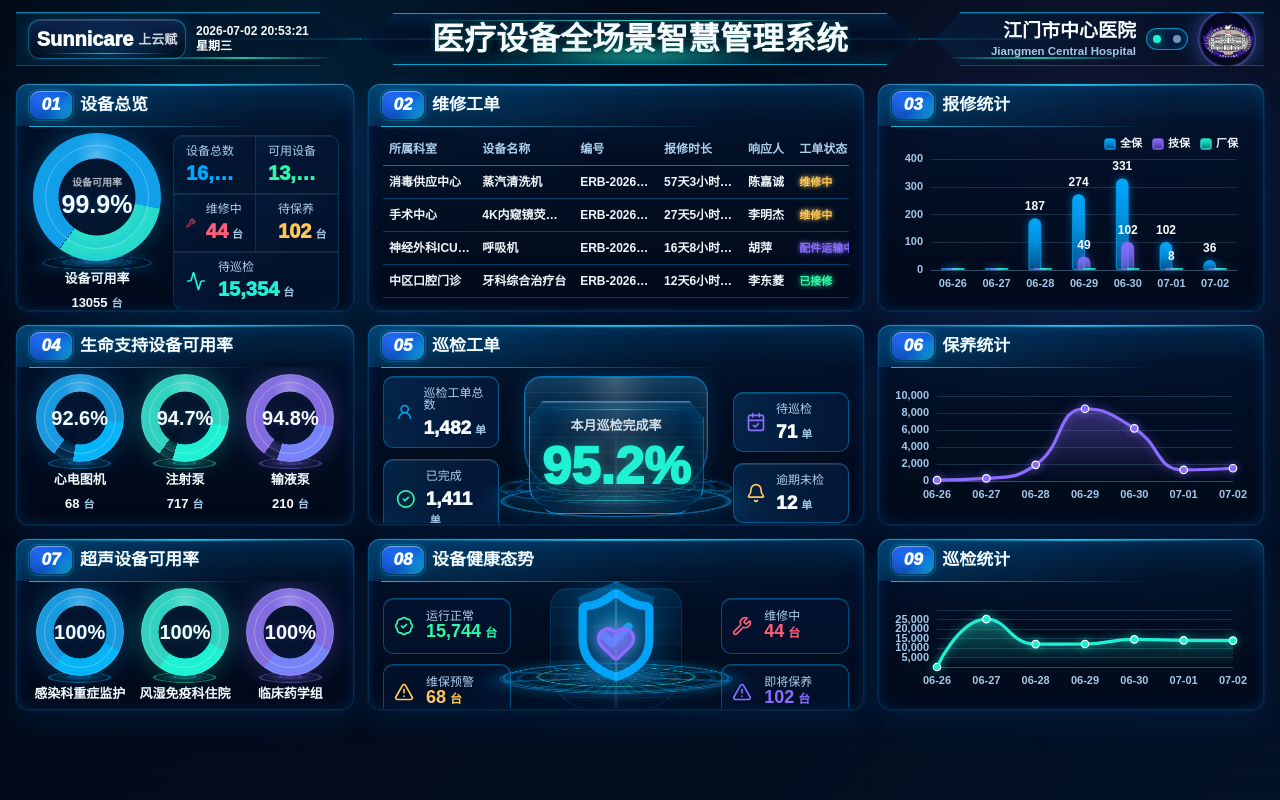
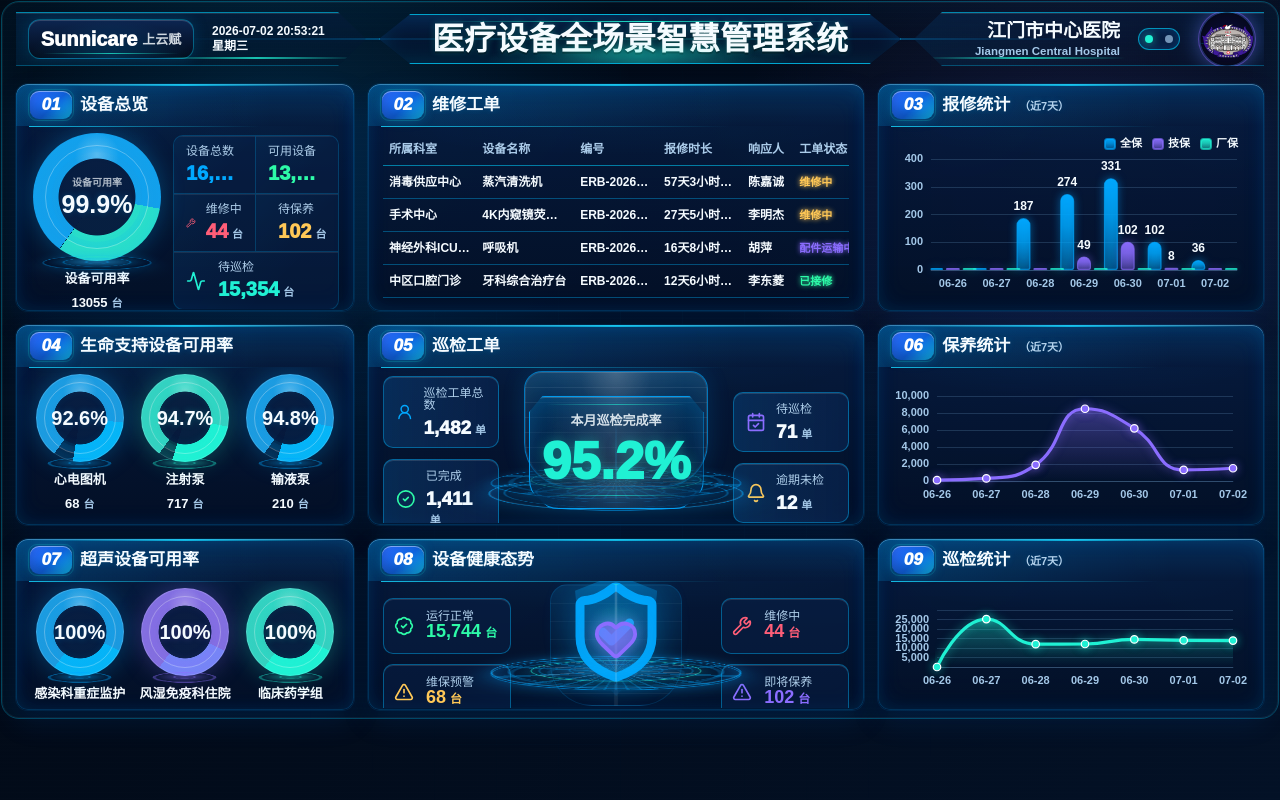
Before and after one commit to Hoshino-wind/medical-dashboard-vue, a Vue app: page / in a window 1280 px wide. Built offline with nearby package versions, Linux system fonts and the light colour scheme.

Commit message:
Refine dashboard visual alignment

```diff
--- a/src/components/HeaderBar.vue
+++ b/src/components/HeaderBar.vue
@@ -10,7 +10,7 @@ defineProps({
 </script>
 
 <template>
-  <header class="dashboard-header mb-[18px] grid grid-cols-[330px_1fr_330px] items-center gap-3">
+  <header class="dashboard-header mb-[18px] grid grid-cols-[350px_1fr_350px] items-center gap-3">
     <div class="brand-chip">
       <div class="brand-lockup" aria-label="Sunnicare 上云赋">
         <span class="brand-main">Sunnicare</span>
--- a/src/components/ModuleRenderer.vue
+++ b/src/components/ModuleRenderer.vue
@@ -40,6 +40,7 @@ defineProps({
     <AvailabilityModule
       v-else-if="module.id === 'lifeSupport'"
       :items="dashboardData.lifeSupport"
+      variant="life"
     />
 
     <CompletionModule
@@ -57,6 +58,7 @@ defineProps({
     <AvailabilityModule
       v-else-if="module.id === 'ultrasound'"
       :items="dashboardData.ultrasound"
+      variant="ultrasound"
     />
 
     <HealthTrendModule
--- a/src/components/PanelShell.vue
+++ b/src/components/PanelShell.vue
@@ -1,7 +1,15 @@
 <script setup>
-defineProps({
+import { computed } from "vue";
+
+const props = defineProps({
   number: String,
   title: String,
+});
+
+const titleParts = computed(() => {
+  const match = props.title?.match(/^(.*?)(（.*）)$/);
+  if (!match) return { main: props.title, suffix: "" };
+  return { main: match[1], suffix: match[2] };
 });
 </script>
 
@@ -9,7 +17,10 @@ defineProps({
   <section class="panel">
     <div class="panel-header">
       <span class="panel-number">{{ number }}</span>
-      <h2 class="truncate text-[17px]">{{ title }}</h2>
+      <h2 class="truncate text-[17px]">
+        {{ titleParts.main }}
+        <span v-if="titleParts.suffix" class="panel-title-suffix">{{ titleParts.suffix }}</span>
+      </h2>
     </div>
     <div class="panel-body">
       <slot />
--- a/src/components/modules/AvailabilityModule.vue
+++ b/src/components/modules/AvailabilityModule.vue
@@ -1,11 +1,23 @@
 <script setup>
+import { computed } from "vue";
 import MetricRing from "../MetricRing.vue";
 
-defineProps({
+const props = defineProps({
   items: {
     type: Array,
     required: true,
   },
+  variant: {
+    type: String,
+    default: "life",
+  },
+});
+
+const ringTones = computed(() => {
+  if (props.variant === "ultrasound") {
+    return ["var(--accent)", "var(--accent-3)", "var(--accent-2)"];
+  }
+  return ["var(--accent)", "var(--accent-2)", "var(--accent)"];
 });
 </script>
 
@@ -17,7 +29,7 @@ defineProps({
       :value="item.value"
       :label="item.name"
       :count="item.count"
-      :tone="['var(--accent)', 'var(--accent-2)', 'var(--accent-3)'][index % 3]"
+      :tone="ringTones[index % ringTones.length]"
       size="88px"
     />
   </div>
--- a/src/components/modules/ChartModule.vue
+++ b/src/components/modules/ChartModule.vue
@@ -57,12 +57,12 @@ const option = computed(() => {
       series: props.data.series.map((series, index) => ({
         ...series,
         type: "bar",
-        barWidth: 13,
+        barWidth: 14,
         barMinHeight: 2,
-        barGap: "-58%",
-        barCategoryGap: "38%",
+        barGap: "20%",
+        barCategoryGap: "46%",
         itemStyle: {
-          borderRadius: [8, 8, 2, 2],
+          borderRadius: [7, 7, 2, 2],
           color: {
             type: "linear",
             x: 0,
--- a/src/data/dashboard.js
+++ b/src/data/dashboard.js
@@ -32,10 +32,10 @@ export const themes = [
     variables: {
       "--bg": "#010711",
       "--bg-soft": "#031126",
-      "--surface": "rgba(1, 10, 25, 0.94)",
-      "--surface-strong": "rgba(3, 18, 45, 0.97)",
-      "--surface-muted": "rgba(5, 25, 60, 0.8)",
-      "--border": "rgba(0, 174, 255, 0.46)",
+      "--surface": "rgba(3, 16, 39, 0.94)",
+      "--surface-strong": "rgba(7, 28, 66, 0.97)",
+      "--surface-muted": "rgba(9, 34, 75, 0.82)",
+      "--border": "rgba(0, 184, 255, 0.5)",
       "--border-strong": "rgba(0, 210, 255, 0.88)",
       "--text": "#f5fbff",
       "--muted": "#a4c8e8",
@@ -104,13 +104,13 @@ export const themes = [
 export const moduleCatalog = [
   { id: "overview", number: "01", title: "设备总览", kind: "overview", size: "normal" },
   { id: "repairOrders", number: "02", title: "维修工单", kind: "table", size: "wide" },
-  { id: "repairStats", number: "03", title: "报修统计", kind: "bar", size: "normal" },
+  { id: "repairStats", number: "03", title: "报修统计（近7天）", kind: "bar", size: "normal" },
   { id: "lifeSupport", number: "04", title: "生命支持设备可用率", kind: "availability", size: "normal" },
   { id: "inspectionOrders", number: "05", title: "巡检工单", kind: "completion", size: "wide" },
-  { id: "maintenanceStats", number: "06", title: "保养统计", kind: "line", size: "normal" },
+  { id: "maintenanceStats", number: "06", title: "保养统计（近7天）", kind: "line", size: "normal" },
   { id: "ultrasound", number: "07", title: "超声设备可用率", kind: "availability", size: "normal" },
   { id: "healthTrend", number: "08", title: "设备健康态势", kind: "health", size: "wide" },
-  { id: "inspectionStats", number: "09", title: "巡检统计", kind: "line", size: "normal" },
+  { id: "inspectionStats", number: "09", title: "巡检统计（近7天）", kind: "line", size: "normal" },
 ];
 
 export const defaultConfig = {
--- a/src/styles.css
+++ b/src/styles.css
@@ -13,7 +13,7 @@ body,
   min-height: 100%;
   margin: 0;
   font-family: "PingFang SC", "Microsoft YaHei", Arial, sans-serif;
-  -webkit-font-smoothing: auto;
+  -webkit-font-smoothing: antialiased;
   text-rendering: optimizeLegibility;
 }
 
@@ -83,6 +83,25 @@ select {
   z-index: 1;
 }
 
+.screen-frame::before {
+  content: "";
+  position: absolute;
+  inset: 1px;
+  z-index: 0;
+  pointer-events: none;
+  border: 1px solid color-mix(in srgb, var(--border-strong) 34%, transparent);
+  border-radius: 18px;
+  box-shadow:
+    inset 0 0 0 1px color-mix(in srgb, white 5%, transparent),
+    inset 0 0 52px color-mix(in srgb, var(--accent) 7%, transparent);
+}
+
+.dashboard-header,
+.screen-grid {
+  position: relative;
+  z-index: 1;
+}
+
 .dashboard-header {
   position: relative;
 }
@@ -106,7 +125,7 @@ select {
   min-width: 0;
   height: 54px;
   align-items: center;
-  gap: 10px;
+  gap: 18px;
   border-top: 1px solid color-mix(in srgb, var(--border-strong) 68%, transparent);
   border-bottom: 1px solid color-mix(in srgb, var(--border-strong) 32%, transparent);
   background:
@@ -149,7 +168,7 @@ select {
 .brand-lockup {
   position: relative;
   display: inline-flex;
-  width: 158px;
+  width: 166px;
   height: 40px;
   flex: none;
   align-items: center;
@@ -217,8 +236,8 @@ select {
 .title-frame {
   position: relative;
   display: flex;
-  width: min(100%, 560px);
-  height: 52px;
+  width: min(100%, 522px);
+  height: 50px;
   align-items: center;
   justify-content: center;
   justify-self: center;
@@ -312,7 +331,7 @@ select {
   border: 1px solid color-mix(in srgb, var(--border) 126%, white 8%);
   border-radius: 12px;
   background:
-    linear-gradient(180deg, color-mix(in srgb, var(--surface-strong) 86%, transparent), color-mix(in srgb, var(--surface) 100%, transparent)),
+    linear-gradient(180deg, color-mix(in srgb, var(--surface-strong) 92%, transparent), color-mix(in srgb, var(--surface) 100%, transparent)),
     radial-gradient(circle at 22% 0%, color-mix(in srgb, var(--accent) 12%, transparent), transparent 30%),
     radial-gradient(circle at 88% 4%, color-mix(in srgb, var(--accent-2) 6%, transparent), transparent 32%);
   box-shadow:
@@ -413,6 +432,13 @@ select {
 .panel-header h2 {
   font-weight: 950;
   line-height: 1.05;
+}
+
+.panel-title-suffix {
+  margin-left: 4px;
+  color: color-mix(in srgb, var(--muted) 82%, white 18%);
+  font-size: 11px;
+  font-weight: 800;
 }
 
 .panel-body {
@@ -666,8 +692,8 @@ select {
 .data-table td {
   padding: 7px 6px;
   border-bottom: 1px solid color-mix(in srgb, var(--border) 72%, transparent);
-  color: color-mix(in srgb, var(--text) 98%, transparent);
-  font-weight: 700;
+  color: var(--text);
+  font-weight: 760;
   white-space: nowrap;
   max-width: 150px;
   overflow: hidden;
@@ -742,9 +768,9 @@ select {
 }
 
 .holo-ring-wide {
-  bottom: 14px;
-  width: 230px;
-  height: 78px;
+  bottom: 12px;
+  width: 248px;
+  height: 84px;
   border: 1px solid color-mix(in srgb, var(--accent) 88%, transparent);
   background:
     repeating-conic-gradient(from 24deg, color-mix(in srgb, var(--accent) 38%, transparent) 0 3deg, transparent 3deg 14deg),
@@ -752,13 +778,13 @@ select {
   box-shadow:
     0 0 20px color-mix(in srgb, var(--accent) 26%, transparent),
     inset 0 0 18px color-mix(in srgb, var(--accent) 16%, transparent);
-  opacity: 0.72;
+  opacity: 0.78;
 }
 
 .holo-ring-core {
   bottom: 28px;
-  width: 158px;
-  height: 52px;
+  width: 170px;
+  height: 56px;
   border: 1px solid color-mix(in srgb, var(--accent-2) 84%, transparent);
   background:
     repeating-conic-gradient(from -12deg, color-mix(in srgb, white 18%, transparent) 0 2deg, transparent 2deg 18deg),
@@ -766,7 +792,7 @@ select {
   box-shadow:
     0 0 18px color-mix(in srgb, var(--accent-2) 20%, transparent),
     inset 0 0 14px color-mix(in srgb, var(--accent-2) 16%, transparent);
-  opacity: 0.86;
+  opacity: 0.9;
 }
 
 .health-layout {
@@ -802,6 +828,7 @@ select {
   min-height: 142px;
   place-items: center;
   text-align: center;
+  transform: translateY(-4px);
 }
 
 .health-stage::before,
@@ -814,9 +841,9 @@ select {
 }
 
 .health-stage::before {
-  bottom: 16px;
-  width: 224px;
-  height: 76px;
+  bottom: 14px;
+  width: 248px;
+  height: 84px;
   border: 1px solid color-mix(in srgb, var(--accent) 84%, transparent);
   border-radius: 50%;
   background:
@@ -848,8 +875,8 @@ select {
   position: relative;
   z-index: 1;
   display: grid;
-  width: 116px;
-  height: 122px;
+  width: 124px;
+  height: 128px;
   place-items: center;
   transform: translateY(-16px);
 }
@@ -883,8 +910,8 @@ select {
 .health-shield {
   position: absolute;
   inset: 3px 8px auto;
-  width: 100px;
-  height: 100px;
+  width: 108px;
+  height: 108px;
   color: var(--accent);
   filter: drop-shadow(0 0 16px color-mix(in srgb, var(--accent) 70%, transparent));
   opacity: 0.96;
@@ -893,8 +920,8 @@ select {
 .health-heart {
   position: relative;
   z-index: 2;
-  width: 42px;
-  height: 42px;
+  width: 46px;
+  height: 46px;
   color: var(--accent-3);
   fill: color-mix(in srgb, var(--accent-3) 52%, transparent);
   filter:
@@ -908,6 +935,7 @@ select {
   display: grid;
   place-items: center;
   text-align: center;
+  transform: translateY(-5px);
   background:
     linear-gradient(180deg, transparent 11%, color-mix(in srgb, var(--accent) 30%, transparent) 50%, transparent 83%) center 32px / 2px 122px no-repeat;
 }
@@ -915,8 +943,8 @@ select {
 .completion-orb::before {
   content: "";
   position: absolute;
-  width: 228px;
-  height: 82px;
+  width: 252px;
+  height: 88px;
   bottom: 0;
   border-radius: 50%;
   border: 1px solid color-mix(in srgb, var(--accent) 86%, transparent);
```
